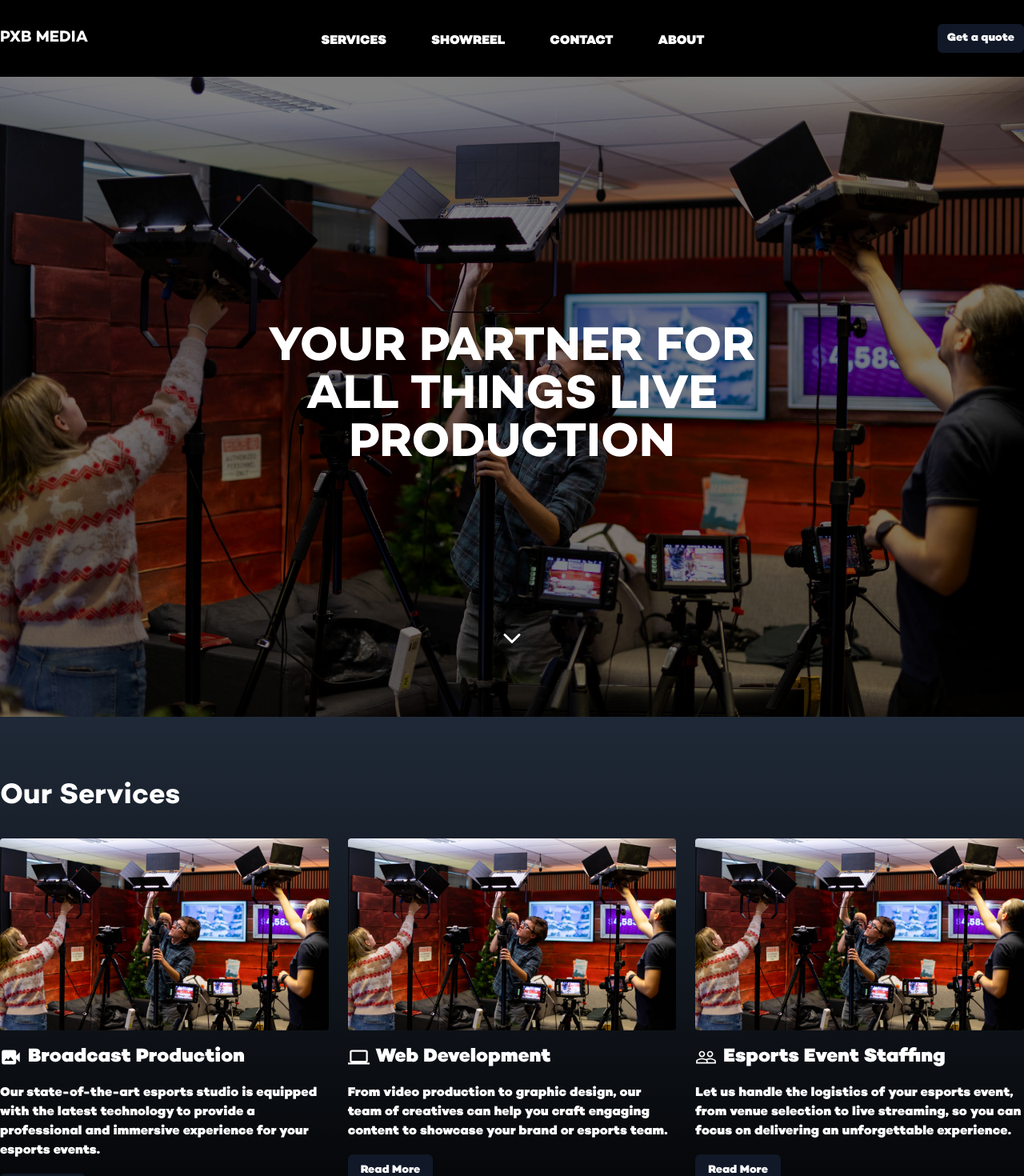
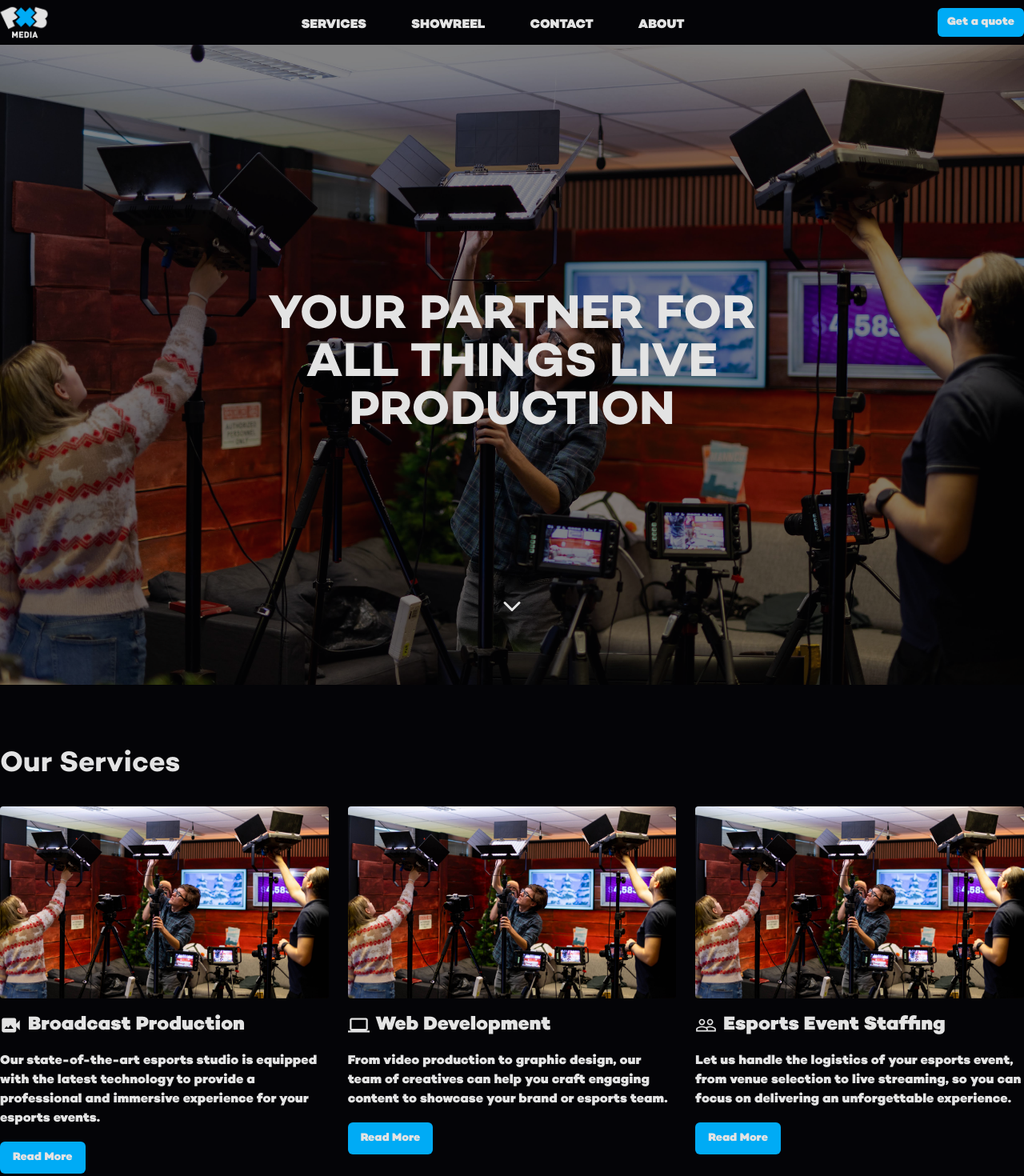
Before and after one commit to ThatGuyHS/pxb-media-test, a Next.js app in the folder pxb-media-test/: page / in a window 1280 px wide. Shown: the top 1470 px of the page at 80% size. Built offline with nearby package versions, Linux system fonts and the light colour scheme.

Commit message:
updated colors according to new brand guidelines

```diff
--- a/pxb-media-test/app/page.tsx
+++ b/pxb-media-test/app/page.tsx
@@ -35,10 +35,10 @@ export default function Component() {
 
     <>
       <header className="bg-black text-white transition-colors duration-300 sticky top-0 z-50">
-        <nav className="container mx-auto flex flex-wrap items-center justify-between py-6 px-4 md:px-0">
-          <div className="flex items-center space-x-8">
+      <nav className="container mx-auto flex flex-wrap items-center justify-between py-1 px-4 md:px-0">
+          <div className="flex items-center space-x-6">
             <a className="text-xl font-bold" href="#">
-              PXB MEDIA
+            <img src="/vertical_logo.svg" alt="PXB Media Logo" className="h-10" />
             </a>
             <button
               className="md:hidden rounded border px-4 py-2 text-sm hover:bg-white hover:text-black transition-colors duration-300"
@@ -61,7 +61,7 @@ export default function Component() {
               ABOUT
             </a>
           </div>
-          <Button onClick={openModal} className="hidden md:inline-flex hover:bg-sky-700" size="sm" variant="default">
+          <Button onClick={openModal} className="hidden md:inline-flex color-primary hover:bg-primaryAlt" size="sm" variant="default">
             Get a quote
           </Button>
         </nav>
@@ -85,7 +85,7 @@ export default function Component() {
           </div>
         </section>
 
-        <section className="bg-gradient-to-b from-gray-800 to-black py-12 md:py-20 text-white">
+        <section className="bg-[#040407] py-12 md:py-20 text-white">
     <div className="container mx-auto px-4 md:px-0">
         <h2 className="mb-6 text-3xl font-bold md:mb-8 md:text-4xl">Our Services</h2>
         <div className="grid grid-cols-1 gap-6 md:grid-cols-2 lg:grid-cols-3">
@@ -98,7 +98,7 @@ export default function Component() {
                 <p>
                     Our state-of-the-art esports studio is equipped with the latest technology to provide a professional and immersive experience for your esports events.
                 </p>
-                <Button className="mt-4 hover:bg-sky-700" variant="default">Read More</Button>
+                <Button className="mt-4 bg-primary hover:bg-primaryAlt" variant="default">Read More</Button>
             </div>
             <div>
                 <img src="/tf.connect-11.jpg" alt="Content Creation" className="mb-4 h-60 w-full object-cover rounded" />
@@ -109,7 +109,7 @@ export default function Component() {
                 <p>
                     From video production to graphic design, our team of creatives can help you craft engaging content to showcase your brand or esports team.
                 </p>
-                <Button className="mt-4 hover:bg-sky-700" variant="default">Read More</Button>
+                <Button className="mt-4 bg-primary hover:bg-primaryAlt" variant="default">Read More</Button>
             </div>
             <div>
                 <img src="/tf.connect-11.jpg" alt="Event Management" className="mb-4 h-60 w-full object-cover rounded" />
@@ -120,13 +120,13 @@ export default function Component() {
                 <p>
                     Let us handle the logistics of your esports event, from venue selection to live streaming, so you can focus on delivering an unforgettable experience.
                 </p>
-                <Button className="mt-4 hover:bg-sky-700" variant="default">Read More</Button>
+                <Button className="mt-4 bg-primary hover:bg-primaryAlt" variant="default">Read More</Button>
             </div>
         </div>
     </div>
 </section>
 
-        <section className="bg-gradient-to-b from-gray-800 to-black py-12 md:py-20 text-white">
+        <section className="bg-element py-12 md:py-20 text-white">
           <div className="container mx-auto px-4 md:px-0">
             <h2 className="mb-6 text-3xl font-bold md:mb-8 md:text-4xl">Trusted By</h2>
             <div className="grid grid-cols-2 gap-6 md:grid-cols-4 md:gap-8">
@@ -145,7 +145,7 @@ export default function Component() {
             </div>
           </div>
         </section>
-        <section className="bg-gradient-to-b from-gray-800 to-black py-12 md:py-20 text-white">
+        <section className="bg-[#040407] py-12 md:py-20 text-white">
     <div className="container mx-auto px-4 md:px-0">
         <h2 className="mb-6 text-3xl font-bold md:mb-8 md:text-4xl">Recent Works</h2>
         <div className="grid grid-cols-1 gap-6 md:grid-cols-2 lg:grid-cols-3">
@@ -225,7 +225,7 @@ export default function Component() {
     </div>
 </section>
 
-<section className="bg-gradient-to-b from-gray-800 to-black py-12 md:py-20 text-white">
+<section className="bg-element py-12 md:py-20 text-white">
     <div className="container mx-auto px-4 md:px-0 text-center">
         <h2 className="mb-6 text-3xl font-bold md:mb-8 md:text-4xl">Contact Us</h2>
         <p className="text-xl md:text-2xl">Reach out to us at:</p>
@@ -253,7 +253,7 @@ export default function Component() {
 
 
       </main>
-      <footer className="bg-black text-gray-400 py-4 text-center">
+      <footer className="bg-[#040407] text-gray-400 py-4 text-center">
         <div className="container mx-auto px-4">
           <p>&copy; {new Date().getFullYear()} PXB Media. All rights reserved.</p>
           <div className="flex justify-center space-x-4 mt-2">
--- a/pxb-media-test/components/modal/quotemodal.tsx
+++ b/pxb-media-test/components/modal/quotemodal.tsx
@@ -22,7 +22,7 @@ const QuoteModal: React.FC<QuoteModalType> = ({ isOpen, onRequestClose }) => {
                     bottom: 'auto',
                     marginRight: '-50%',
                     transform: 'translate(-50%, -10%)', // Adjusted translate to align properly
-                    backgroundColor: '#1A1A1A', // Dark background
+                    backgroundColor: '#0B0B16', // Dark background
                     color: 'white', // Text color
                     borderRadius: '10px',
                     border: '1px solid #ccc',
@@ -89,7 +89,7 @@ const QuoteModal: React.FC<QuoteModalType> = ({ isOpen, onRequestClose }) => {
                     <label htmlFor="description" className="block text-sm font-bold mb-2">Basic Event or Service Description</label>
                     <textarea placeholder='E.g.: I am hosting a LAN and I want to rent PCs and Screens, or I want a website built' id="description" rows={4} className="w-full p-2 rounded-md bg-gray-700 text-white"></textarea>
                 </div>
-                <Button type="submit" className="w-full mt-4" variant="default">
+                <Button type="submit" className="w-full mt-4 bg-primary hover:bg-primaryAlt" variant="default">
                     Submit
                 </Button>
             </form>
--- a/pxb-media-test/components/ui/button.tsx
+++ b/pxb-media-test/components/ui/button.tsx
@@ -1,23 +1,21 @@
-import * as React from "react"
-import { Slot } from "@radix-ui/react-slot"
-import { cva, type VariantProps } from "class-variance-authority"
-
-import { cn } from "@/lib/utils"
+import * as React from "react";
+import { Slot } from "@radix-ui/react-slot";
+import { cva, type VariantProps } from "class-variance-authority";
 
 const buttonVariants = cva(
-  "inline-flex items-center justify-center whitespace-nowrap rounded-md text-sm font-medium ring-offset-white transition-colors focus-visible:outline-none focus-visible:ring-2 focus-visible:ring-gray-950 focus-visible:ring-offset-2 disabled:pointer-events-none disabled:opacity-50 dark:ring-offset-gray-950 dark:focus-visible:ring-gray-300",
+  "inline-flex items-center justify-center whitespace-nowrap rounded-md text-sm font-medium ring-offset-white transition-colors focus-visible:outline-none focus-visible:ring-2 focus-visible:ring-offset-2 disabled:pointer-events-none disabled:opacity-50 dark:ring-offset-gray-950 dark:focus-visible:ring-gray-300",
   {
     variants: {
       variant: {
-        default: "bg-gray-900 text-gray-50 hover:bg-gray-900/90 dark:bg-gray-50 dark:text-gray-900 dark:hover:bg-gray-50/90",
+        default: "bg-primary text-white dark:bg-white dark:text-black dark:hover:bg-element/90",
         destructive:
-          "bg-red-500 text-gray-50 hover:bg-red-500/90 dark:bg-red-900 dark:text-gray-50 dark:hover:bg-red-900/90",
+          "bg-secondary text-white hover:bg-secondaryAlt dark:bg-secondary dark:text-white dark:hover:bg-secondaryAlt/90",
         outline:
-          "border border-gray-200 bg-white hover:bg-gray-100 hover:text-gray-900 dark:border-gray-800 dark:bg-gray-950 dark:hover:bg-gray-800 dark:hover:text-gray-50",
+          "border border-element bg-white hover:bg-element hover:text-white dark:border-black dark:bg-black dark:hover:bg-element dark:hover:text-white",
         secondary:
-          "bg-gray-100 text-gray-900 hover:bg-gray-100/80 dark:bg-gray-800 dark:text-gray-50 dark:hover:bg-gray-800/80",
-        ghost: "hover:bg-gray-100 hover:text-gray-900 dark:hover:bg-gray-800 dark:hover:text-gray-50",
-        link: "text-gray-900 underline-offset-4 hover:underline dark:text-gray-50",
+          "bg-secondaryAlt text-white hover:bg-secondary dark:bg-secondary dark:text-white dark:hover:bg-secondaryAlt",
+        ghost: "hover:bg-element hover:text-white dark:hover:bg-black dark:hover:text-white",
+        link: "text-element underline-offset-4 hover:underline dark:text-white",
       },
       size: {
         default: "h-10 px-4 py-2",
@@ -31,26 +29,26 @@ const buttonVariants = cva(
       size: "default",
     },
   }
-)
+);
 
 export interface ButtonProps
   extends React.ButtonHTMLAttributes<HTMLButtonElement>,
     VariantProps<typeof buttonVariants> {
-  asChild?: boolean
+  asChild?: boolean;
 }
 
 const Button = React.forwardRef<HTMLButtonElement, ButtonProps>(
   ({ className, variant, size, asChild = false, ...props }, ref) => {
-    const Comp = asChild ? Slot : "button"
+    const Comp = asChild ? Slot : "button";
     return (
       <Comp
-        className={cn(buttonVariants({ variant, size, className }))}
+        className={buttonVariants({ variant, size }) + (className ? ` ${className}` : "")}
         ref={ref}
         {...props}
       />
-    )
+    );
   }
-)
-Button.displayName = "Button"
+);
+Button.displayName = "Button";
 
-export { Button, buttonVariants }
+export { Button, buttonVariants };
--- a/pxb-media-test/tailwind.config.ts
+++ b/pxb-media-test/tailwind.config.ts
@@ -8,12 +8,27 @@ const config: Config = {
   ],
   theme: {
     extend: {
+      colors: {
+        primary: '#00ABF5',
+        primaryAlt: '#0066F1',
+        secondary: '#F63249',
+        secondaryAlt: '#C9184A',
+        black: '#040407',
+        element: '#0B0B16',
+        elementAlt: '#151C38',
+        white: '#E3E3E3',
+        green: '#2FD261',
+        yellow: '#F6A923',
+        orange: '#F0622A',
+        pink: '#EE7782',
+        purple: '#7123D2',
+      },
       backgroundImage: {
         "gradient-radial": "radial-gradient(var(--tw-gradient-stops))",
-        "gradient-conic":
-          "conic-gradient(from 180deg at 50% 50%, var(--tw-gradient-stops))",
+        "gradient-conic": "conic-gradient(from 180deg at 50% 50%, var(--tw-gradient-stops))",
       },
-      fontFamily: { custom: ['Campton', 'sans-serif'],
+      fontFamily: {
+        custom: ['Campton', 'sans-serif'],
       },
       animation: {
         'bounce': 'bounce 2s infinite',
@@ -35,4 +50,5 @@ const config: Config = {
   },
   plugins: [require("tailwindcss-animate")],
 };
+
 export default config;
```
Also changed, not shown: pxb-media-test/public/horizontal_logo.svg (added), pxb-media-test/public/vertical_logo.svg (added). Lines whose indentation alone changed are shown as unchanged.
